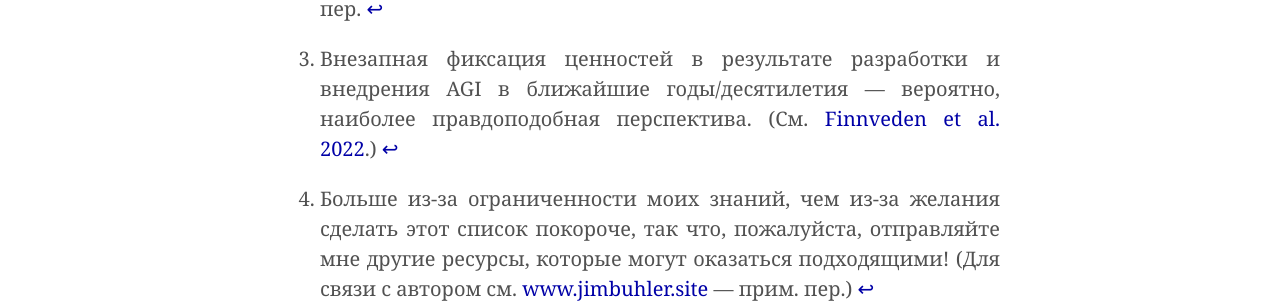
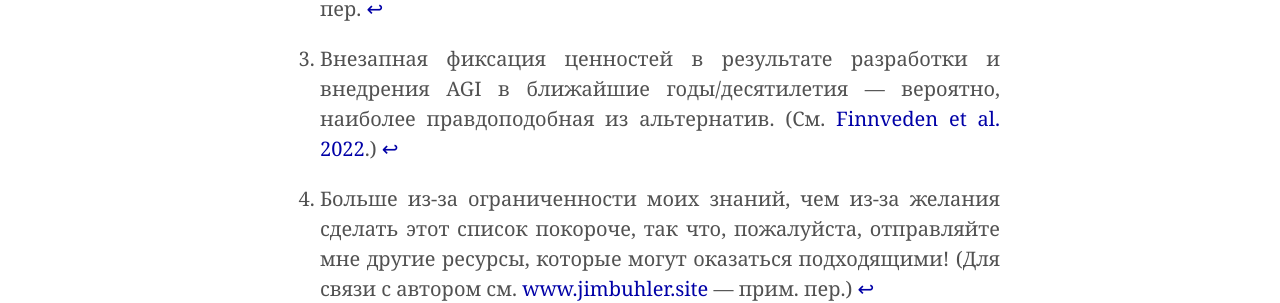
Before and after one commit to ReducingSuffering/reducingsuffering.github.io, a Jekyll site: the page built from _articles/jim-buhler-predicting-what-future-people-value.md, in a window 1280 px wide and 900 px high, scrolled down 4402 px. Shown: the part 356-659 px from the top of the window. Built offline with Jekyll 4.4.1, drawn with Linux system fonts in a browser that asks for light colours.

Commit message:
Update jim-buhler-predicting-what-future-people-value.md

```diff
--- a/_articles/jim-buhler-predicting-what-future-people-value.md
+++ b/_articles/jim-buhler-predicting-what-future-people-value.md
@@ -87,5 +87,5 @@ preview: "https://res.cloudinary.com/cea/image/upload/c_fill,ar_1.91,g_auto/Soci
 
 [^1]: Или что-нибудь примерно столь же трансформирующее.
 [^2]: См. Rational Animations, «[Мы появились рано и из-за жадных инопланетян](https://www.youtube.com/watch?v=cAXFLbom4oc)» и «[Решение парадокса Ферми от создателя Великого фильтра. "Громкие" и "жадные" инопланетяне](https://habr.com/ru/articles/583022/)» — прим. пер.
-[^3]: Внезапная фиксация ценностей в результате разработки и внедрения AGI в ближайшие годы/десятилетия — вероятно, наиболее правдоподобная перспектива. (См. [Finnveden et al. 2022](https://forum.effectivealtruism.org/posts/KqCybin8rtfP3qztq/agi-and-lock-in).)
+[^3]: Внезапная фиксация ценностей в результате разработки и внедрения AGI в ближайшие годы/десятилетия — вероятно, наиболее правдоподобная из альтернатив. (См. [Finnveden et al. 2022](https://forum.effectivealtruism.org/posts/KqCybin8rtfP3qztq/agi-and-lock-in).)
 [^4]: Больше из-за ограниченности моих знаний, чем из-за желания сделать этот список покороче, так что, пожалуйста, отправляйте мне другие ресурсы, которые могут оказаться подходящими! (Для связи с автором см. [www.jimbuhler.site](https://www.jimbuhler.site/) — прим. пер.)
```
